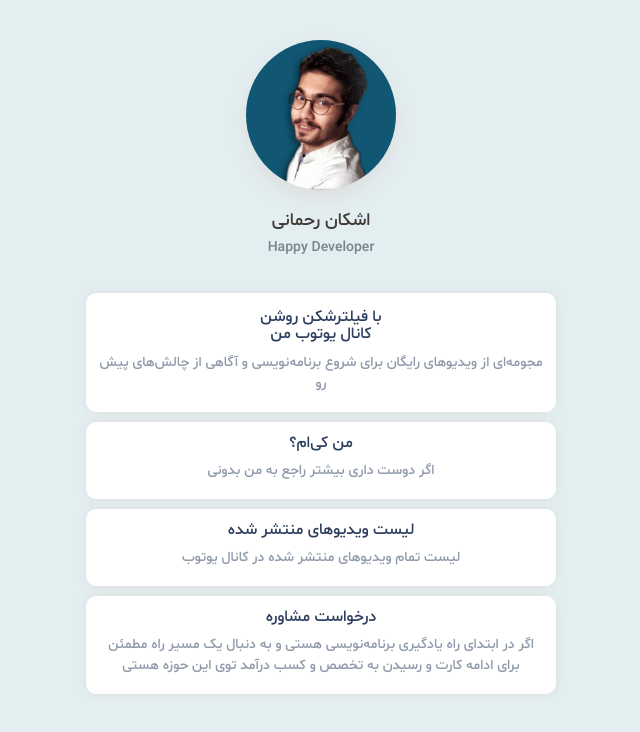
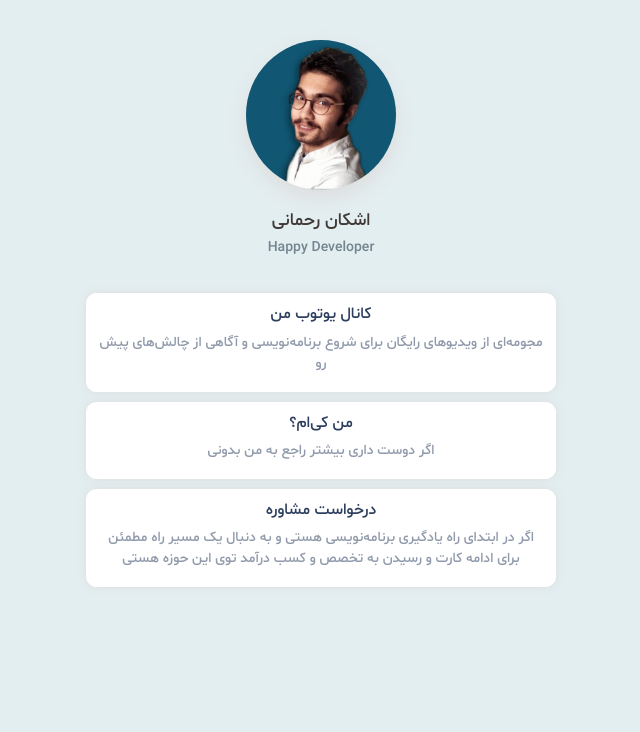
Before and after one commit to ashkanRmk/tap, a plain HTML site: page index.html in a window 1280 px wide. Shown: the whole page, without its empty margins (319-959 px from the left). Drawn offline with nearby package versions, Linux system fonts and the light colour scheme.

Commit message:
remove list videos row

```diff
--- a/index.html
+++ b/index.html
@@ -41,9 +41,11 @@
 						<div class="card-body">
 							<div class="row">
 								<div class="col linkText">
-									<p class="card-subtitle">با فیلترشکن روشن</p>
+									<!-- <p class="card-subtitle">با فیلترشکن روشن</p> -->
 									<h6 class="card-subtitle">کانال یوتوب من</h6>
-									<p class="card-text">مجومه‌ای از ویدیوهای رایگان برای شروع برنامه‌نویسی و آگاهی از چالش‌های پیش رو</p>
+									<p class="card-text">
+										مجومه‌ای از ویدیوهای رایگان برای شروع برنامه‌نویسی و آگاهی از چالش‌های پیش رو
+									</p>
 								</div>
 								<!-- <div class="col linkImg">
 									<img
@@ -78,15 +80,16 @@
 					</div>
 				</a>
 			</div>
-			<div class="row">
+
+			<!-- <div class="row"> -->
 				<!-- <a href="#" target="_blank" onclick="onDeep('chrome');" class="col-sm"> -->
-				<a href="https://ashkanam.ir/blog/videos/" target="_blank" class="col-sm">
-					<div class="card">
-						<div class="card-body">
+				<!-- <a href="https://ashkanam.ir/blog/videos/" target="_blank" class="col-sm"> -->
+					<!-- <div class="card">
+						<div class="card-body"> -->
 							<!-- <div class="row"> -->
 							<!-- <div class="col"> -->
-							<h6 class="card-subtitle">لیست ویدیوهای منتشر شده</h6>
-							<p class="card-text">لیست تمام ویدیوهای منتشر شده در کانال یوتوب</p>
+							<!-- <h6 class="card-subtitle">لیست ویدیوهای منتشر شده</h6>
+							<p class="card-text">لیست تمام ویدیوهای منتشر شده در کانال یوتوب</p> -->
 							<!-- </div> -->
 							<!-- <div class="col linkImg">
 									<img
@@ -95,11 +98,11 @@
 										class="thumbnail"
 									/>
 								</div> -->
-						</div>
 						<!-- </div> -->
-					</div>
+						<!-- </div> -->
+					<!-- </div>
 				</a>
-			</div>
+			</div> -->
 			<div class="row">
 				<a href="https://ashkanam.ir/blog/consult/" target="_blank" class="col-sm">
 					<div class="card">
```
